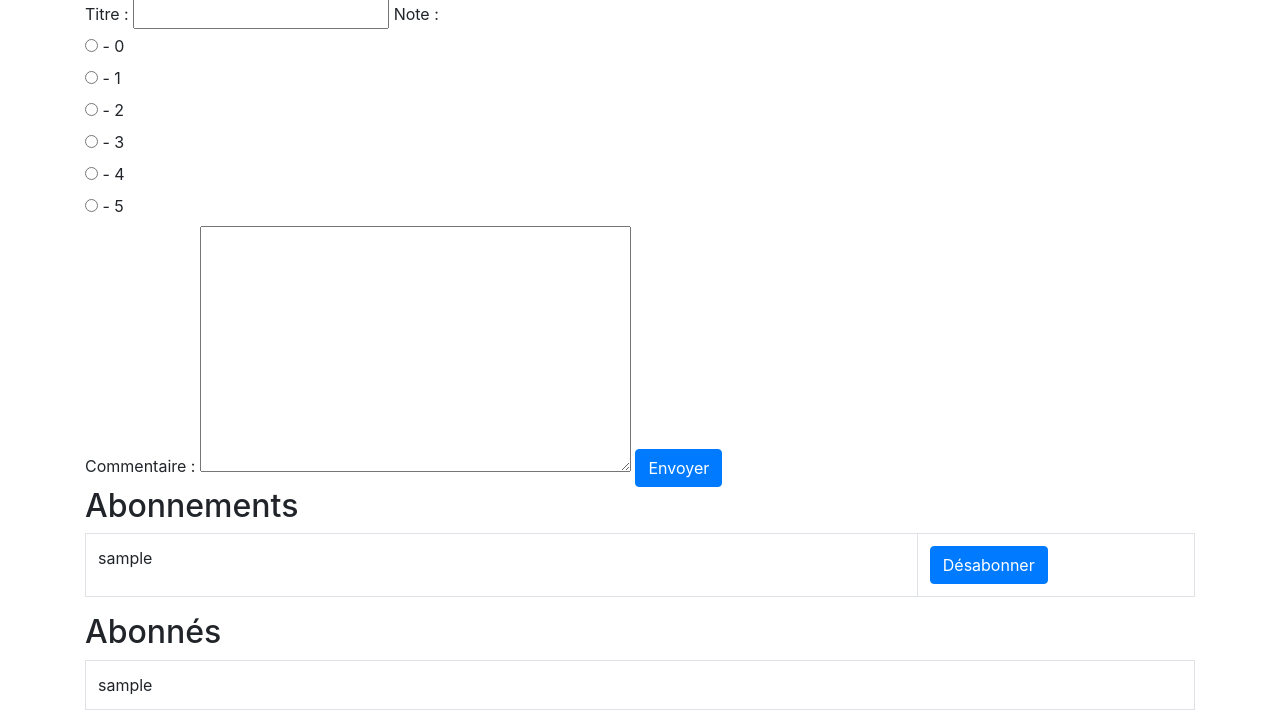
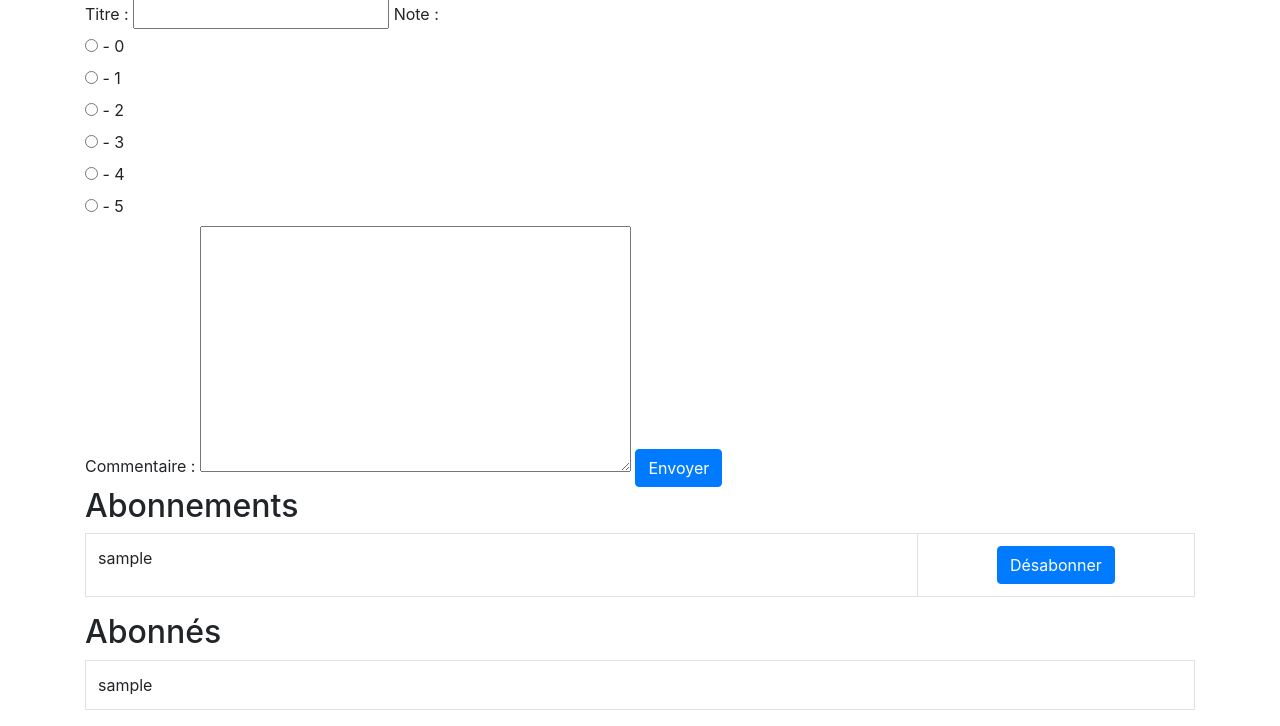
Before and after one commit to SaiedZ/LITReviewWebApp, a Django app: template src/accounts/templates/accounts/subscriptions.html in a window 1280 px wide. Shown: the part 151-877 px from the top of the page. Run offline with Django 4.2, Linux system fonts and the light colour scheme; the template is opened without the code that fills it: values that come from a table or form of the project are taken from there, most other values are stand-ins (such as "Sample title", 1, 10 or a date in 2020).

Commit message:
amelioration du rendu

```diff
--- a/src/accounts/templates/accounts/subscriptions.html
+++ b/src/accounts/templates/accounts/subscriptions.html
@@ -20,7 +20,7 @@
                 {% for followed_user in followed_users %}
                     <tr >
                         <td class="w-75">{{ followed_user.username }}</th>
-                        <td ><a href="{% url 'unsubscribe' followed_user.id %}" class="btn btn-primary">Désabonner</a></th>
+                        <td class="text-center"><a href="{% url 'unsubscribe' followed_user.id %}" class="btn btn-primary">Désabonner</a></th>
                     </tr>
                 {% endfor %}
             </tbody>
```
Also changed, not shown: src/db.sqlite3.
